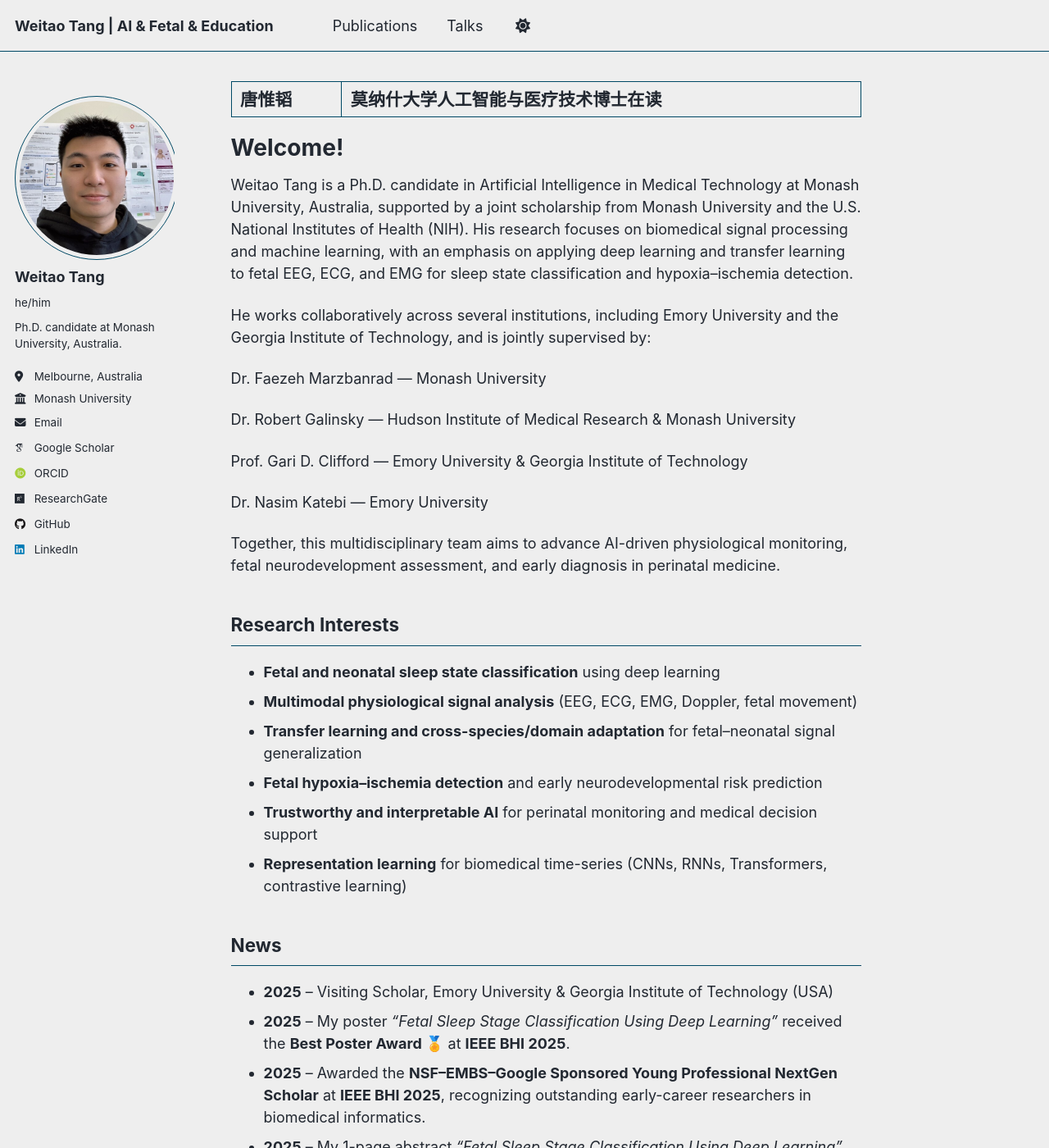
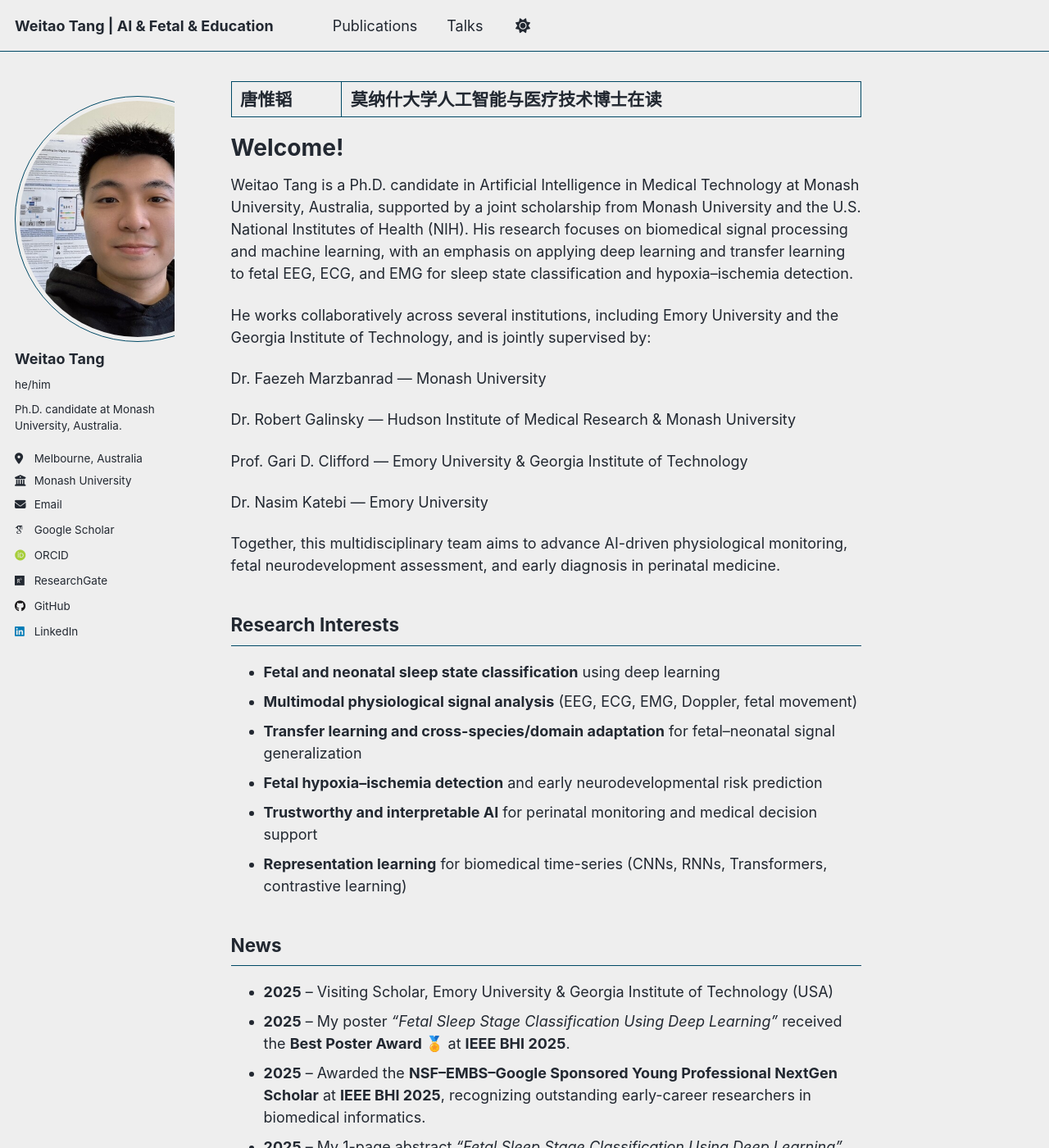
Before and after one commit to WeitaoTang-GitHub/WeitaoTang-GitHub.github.io, a Jekyll site: the page built from _pages/about.md, in a window 1280 px wide and 1400 px high. Shown: the whole window at 82% size. Built offline with Jekyll 4.4.1, drawn with Linux system fonts in a browser that asks for light colours; some web fonts are replaced.

Commit message:
Update _sidebar.scss

```diff
--- a/_sass/layout/_sidebar.scss
+++ b/_sass/layout/_sidebar.scss
@@ -96,9 +96,9 @@
   img {
     // max-width: 175px;
     // border-radius: 50%;
-    max-width: 200px;
-    width: 200px;
-    height: 200px;
+    max-width: 300px;
+    width: 300px;
+    height: 300px;
     border-radius: 50%;
 
     @include breakpoint($large) {
```
